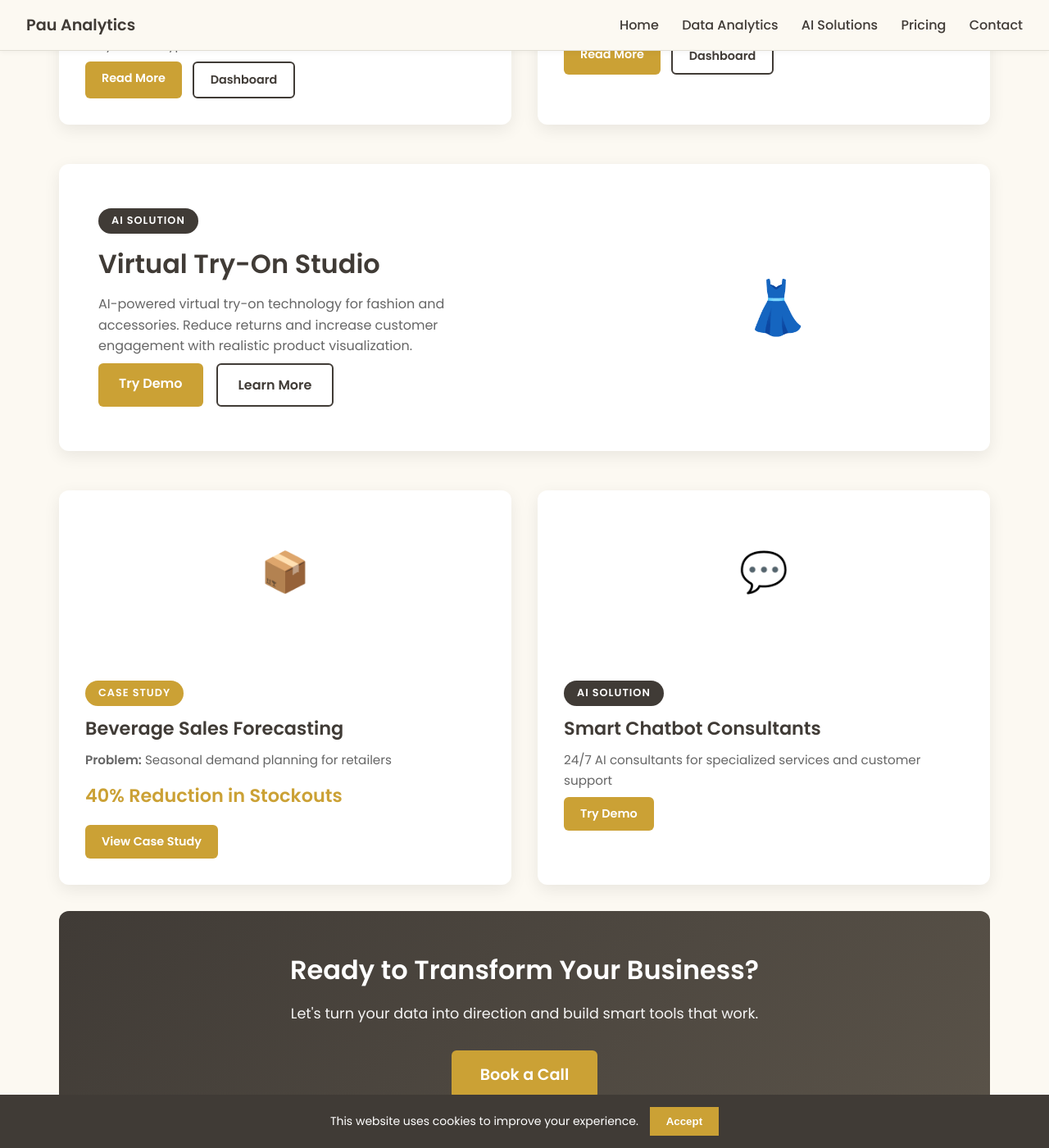
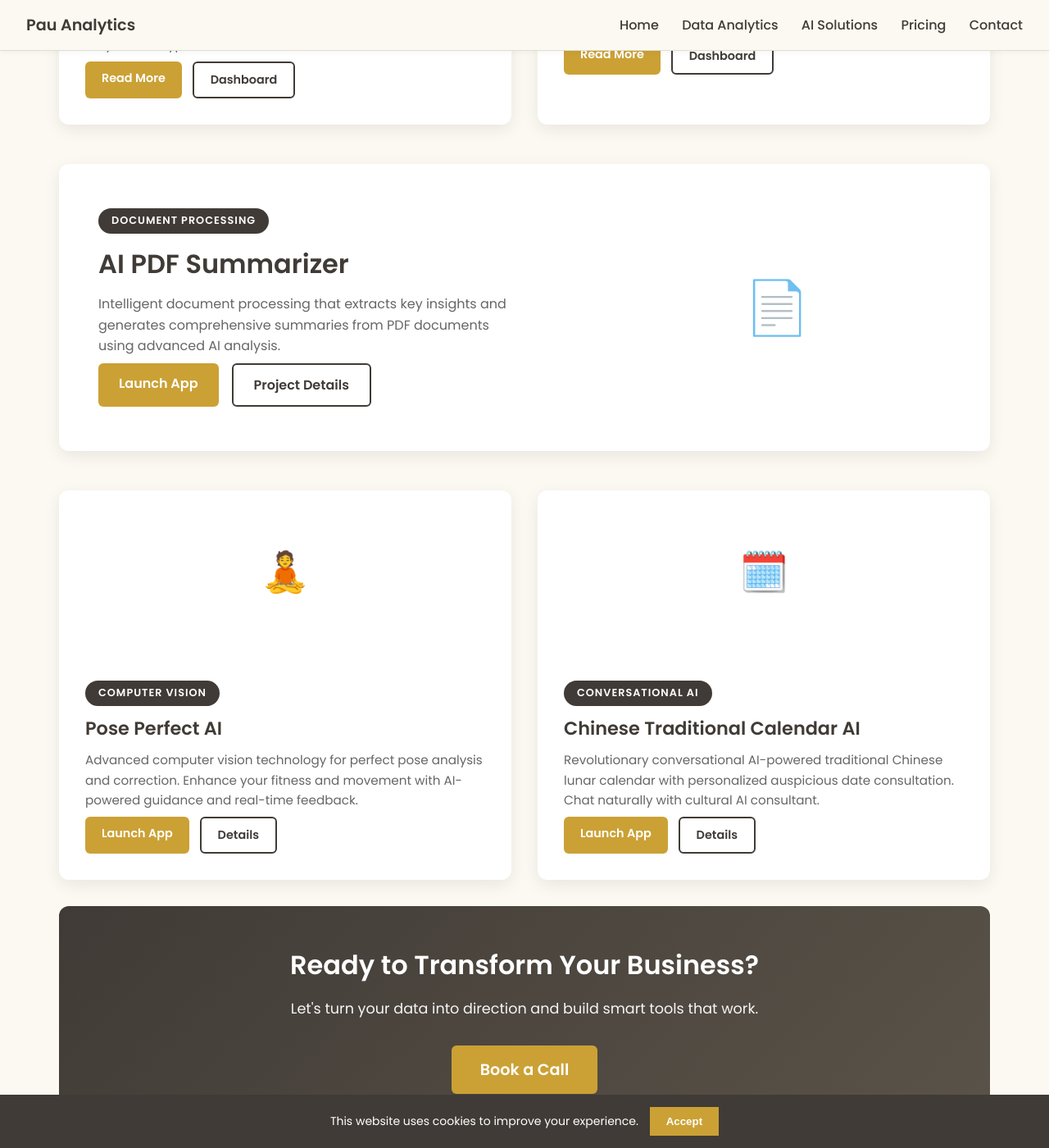
Before and after one commit to lyven81/pinnacles-learning-website, a Jekyll site: the page index-test.html, which Jekyll copies as it is, in a window 1280 px wide and 1400 px high, scrolled down 812 px. Shown: the whole window at 82% size. Built offline with Jekyll 4.4.1, drawn with Linux system fonts in a browser that asks for light colours.

Commit message:
Update index-test.html with actual AI projects
Replace placeholder AI solutions with 3 real AI projects from ai-project portfolio:
- AI PDF Summarizer (Document Processing) 📄
- Pose Perfect AI (Computer Vision) 🧘
- Chinese Traditional Calendar AI (Conversational AI) 🗓️

All projects now link to live demos and project detail pages with relevant emojis for visualization.

🤖 Generated with [Claude Code](https://claude.com/claude-code)

Co-Authored-By: Claude <noreply@anthropic.com>

```diff
--- a/index-test.html
+++ b/index-test.html
@@ -573,43 +573,44 @@
         </article>
       </div>
 
-      <!-- Story #4: Virtual Try-On Studio (Full Width) -->
+      <!-- Story #4: AI PDF Summarizer (Full Width) -->
       <article class="story-card-full">
         <div class="story-content">
-          <span class="story-badge ai">AI Solution</span>
-          <h2 class="story-title">Virtual Try-On Studio</h2>
-          <p class="story-description">AI-powered virtual try-on technology for fashion and accessories. Reduce returns and increase customer engagement with realistic product visualization.</p>
+          <span class="story-badge ai">Document Processing</span>
+          <h2 class="story-title">AI PDF Summarizer</h2>
+          <p class="story-description">Intelligent document processing that extracts key insights and generates comprehensive summaries from PDF documents using advanced AI analysis.</p>
           <div class="story-buttons">
-            <a href="ai-solutions.html" class="cta-button">Try Demo</a>
-            <a href="https://wa.me/60149207099" class="cta-button secondary">Learn More</a>
+            <a href="https://summarizer-218391175125.asia-southeast1.run.app/" class="cta-button" target="_blank">Launch App</a>
+            <a href="https://lyven81.github.io/ai-project/ai-pdf-summarizer.html" class="cta-button secondary" target="_blank">Project Details</a>
           </div>
         </div>
-        <div class="story-image ai">👗</div>
+        <div class="story-image ai">📄</div>
       </article>
 
-      <!-- Story #5 & #6: Beverage Forecasting + Smart Chatbot (Side-by-Side) -->
+      <!-- Story #5 & #6: Pose Perfect AI + Chinese Calendar AI (Side-by-Side) -->
       <div class="story-grid">
         <article class="story-card">
-          <div class="story-card-image">📦</div>
+          <div class="story-card-image ai">🧘</div>
           <div class="story-card-content">
-            <span class="story-badge">Case Study</span>
-            <h3 class="story-title">Beverage Sales Forecasting</h3>
-            <p class="story-description"><strong>Problem:</strong> Seasonal demand planning for retailers</p>
-            <div class="story-result">40% Reduction in Stockouts</div>
+            <span class="story-badge ai">Computer Vision</span>
+            <h3 class="story-title">Pose Perfect AI</h3>
+            <p class="story-description">Advanced computer vision technology for perfect pose analysis and correction. Enhance your fitness and movement with AI-powered guidance and real-time feedback.</p>
             <div class="story-buttons">
-              <a href="data-analytics.html" class="cta-button">View Case Study</a>
+              <a href="https://pose-perfect-ai-169218045868.us-west1.run.app/" class="cta-button" target="_blank">Launch App</a>
+              <a href="https://lyven81.github.io/ai-project/pose-perfect-ai.html" class="cta-button secondary" target="_blank">Details</a>
             </div>
           </div>
         </article>
 
         <article class="story-card">
-          <div class="story-card-image ai">💬</div>
+          <div class="story-card-image ai">🗓️</div>
           <div class="story-card-content">
-            <span class="story-badge ai">AI Solution</span>
-            <h3 class="story-title">Smart Chatbot Consultants</h3>
-            <p class="story-description">24/7 AI consultants for specialized services and customer support</p>
+            <span class="story-badge ai">Conversational AI</span>
+            <h3 class="story-title">Chinese Traditional Calendar AI</h3>
+            <p class="story-description">Revolutionary conversational AI-powered traditional Chinese lunar calendar with personalized auspicious date consultation. Chat naturally with cultural AI consultant.</p>
             <div class="story-buttons">
-              <a href="ai-solutions.html" class="cta-button">Try Demo</a>
+              <a href="https://chinese-calender-169218045868.asia-southeast1.run.app/" class="cta-button" target="_blank">Launch App</a>
+              <a href="https://lyven81.github.io/ai-project/chinese-traditional-calendar.html" class="cta-button secondary" target="_blank">Details</a>
             </div>
           </div>
         </article>
```
